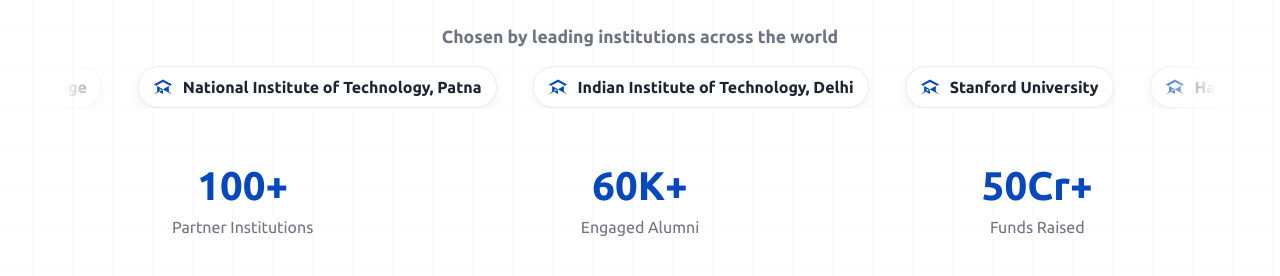
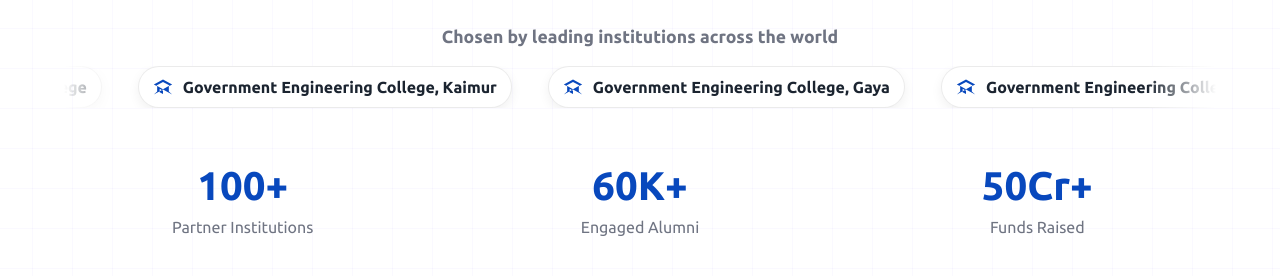
Before and after one commit to techtitans6/alumni360, a plain HTML site: page index.html in a window 1280 px wide. Shown: the part 524-800 px from the top of the page. Drawn offline with Linux system fonts and the light colour scheme.

Commit message:
Update index.html

```diff
--- a/index.html
+++ b/index.html
@@ -637,37 +637,37 @@
                                 <path
                                     d="M12 3L1 9l4 2.18v6.32L1 21l11-6 11 6-4-3.5V11.18L23 9l-11-6zm-8 7.32l8-4.44 8 4.44-8 4.44-8-4.44zM12 20.39l-4-2.22v-4l4 2.22v4z">
                                 </path>
-                            </svg>National Institute of Technology, Patna</div>
+                            </svg>Government Engineering College, Kaimur</div>
                         <div class="logo-chip"><svg xmlns="http://www.w3.org/2000/svg" width="20" height="20"
                                 viewBox="0 0 24 24" fill="currentColor" style="color: var(--blue-700); flex-shrink: 0;">
                                 <path
                                     d="M12 3L1 9l4 2.18v6.32L1 21l11-6 11 6-4-3.5V11.18L23 9l-11-6zm-8 7.32l8-4.44 8 4.44-8 4.44-8-4.44zM12 20.39l-4-2.22v-4l4 2.22v4z">
                                 </path>
-                            </svg>Indian Institute of Technology, Delhi</div>
+                            </svg>Government Engineering College, Gaya</div>
                         <div class="logo-chip"><svg xmlns="http://www.w3.org/2000/svg" width="20" height="20"
                                 viewBox="0 0 24 24" fill="currentColor" style="color: var(--blue-700); flex-shrink: 0;">
                                 <path
                                     d="M12 3L1 9l4 2.18v6.32L1 21l11-6 11 6-4-3.5V11.18L23 9l-11-6zm-8 7.32l8-4.44 8 4.44-8 4.44-8-4.44zM12 20.39l-4-2.22v-4l4 2.22v4z">
                                 </path>
-                            </svg>Stanford University</div>
+                            </svg>Government Engineering College, Aurangabad</div>
                         <div class="logo-chip"><svg xmlns="http://www.w3.org/2000/svg" width="20" height="20"
                                 viewBox="0 0 24 24" fill="currentColor" style="color: var(--blue-700); flex-shrink: 0;">
                                 <path
                                     d="M12 3L1 9l4 2.18v6.32L1 21l11-6 11 6-4-3.5V11.18L23 9l-11-6zm-8 7.32l8-4.44 8 4.44-8 4.44-8-4.44zM12 20.39l-4-2.22v-4l4 2.22v4z">
                                 </path>
-                            </svg>Harvard University</div>
+                            </svg>Government Engineering College, Bhojpur</div>
                         <div class="logo-chip"><svg xmlns="http://www.w3.org/2000/svg" width="20" height="20"
                                 viewBox="0 0 24 24" fill="currentColor" style="color: var(--blue-700); flex-shrink: 0;">
                                 <path
                                     d="M12 3L1 9l4 2.18v6.32L1 21l11-6 11 6-4-3.5V11.18L23 9l-11-6zm-8 7.32l8-4.44 8 4.44-8 4.44-8-4.44zM12 20.39l-4-2.22v-4l4 2.22v4z">
                                 </path>
-                            </svg>University of Cambridge</div>
+                            </svg>Government Engineering College, Buxar</div>
                         <div class="logo-chip"><svg xmlns="http://www.w3.org/2000/svg" width="20" height="20"
                                 viewBox="0 0 24 24" fill="currentColor" style="color: var(--blue-700); flex-shrink: 0;">
                                 <path
                                     d="M12 3L1 9l4 2.18v6.32L1 21l11-6 11 6-4-3.5V11.18L23 9l-11-6zm-8 7.32l8-4.44 8 4.44-8 4.44-8-4.44zM12 20.39l-4-2.22v-4l4 2.22v4z">
                                 </path>
-                            </svg>Massachusetts Institute of Technology</div>
+                            </svg>Bhagalpur College of Engineering</div>
                     </div>
                 </div>
             </div>
```
